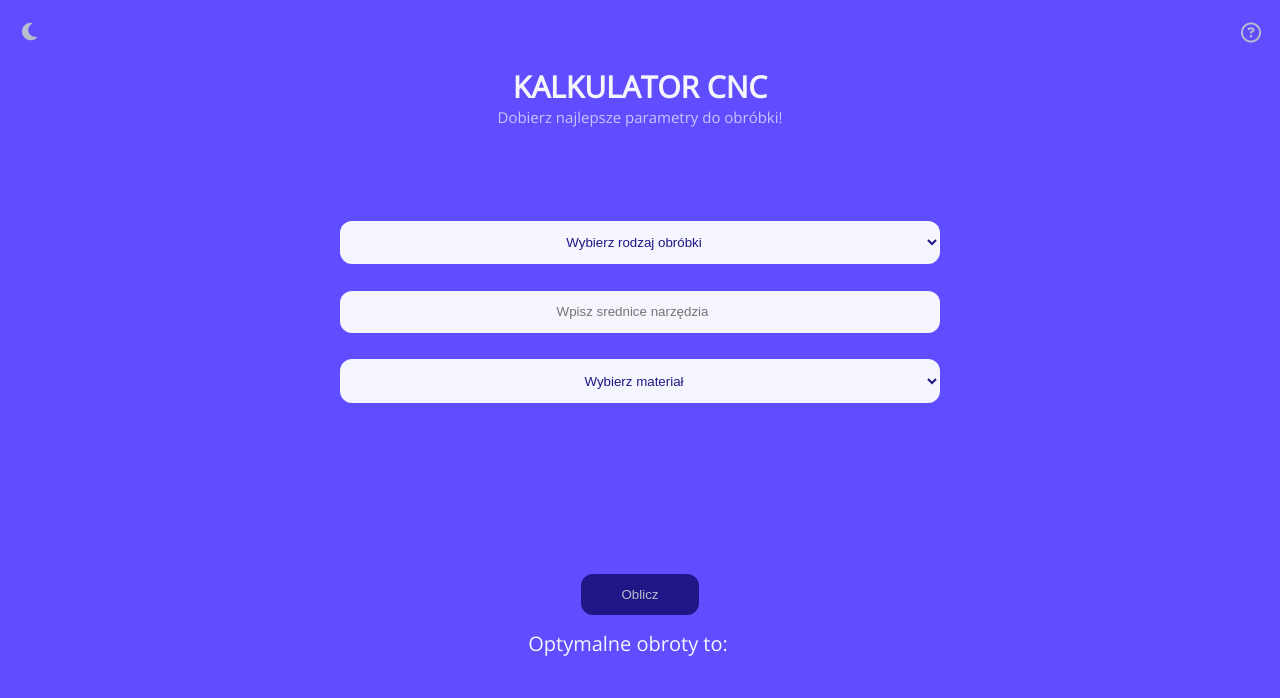
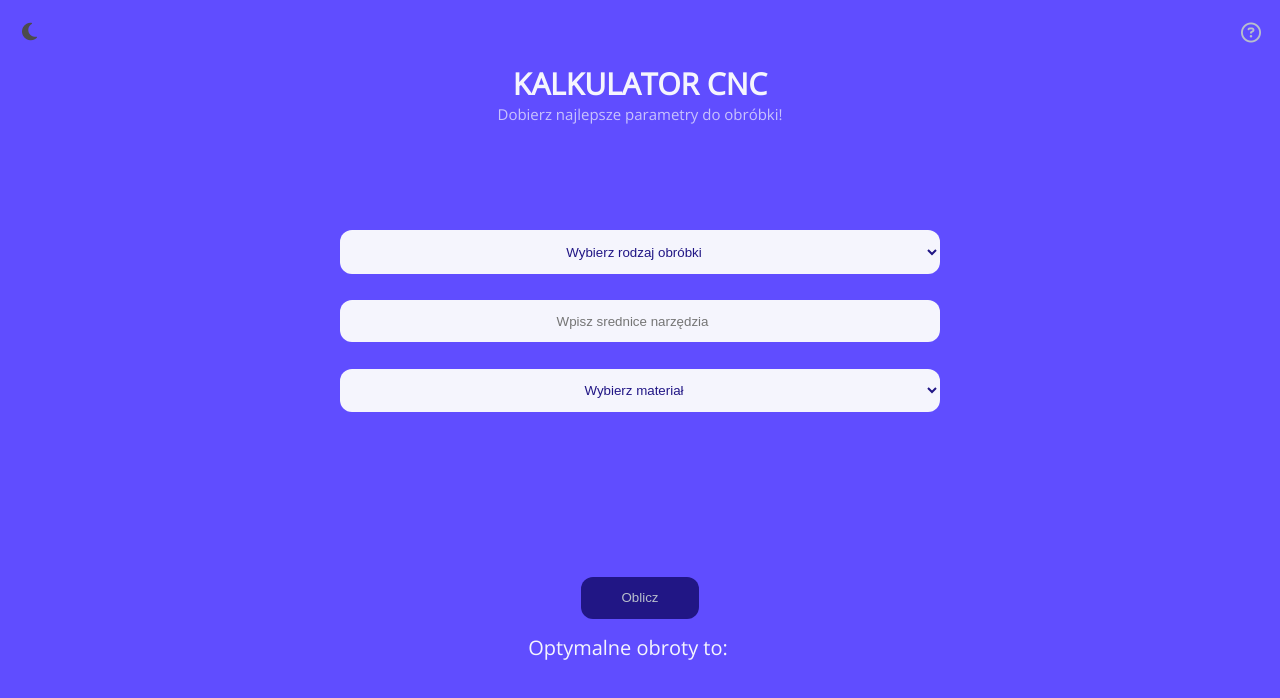
Before and after one commit to stonka123/App-cnc, a plain HTML site: page index.html in a window 1280 px wide. Drawn offline with nearby package versions, Linux system fonts and the light colour scheme.

Commit message:
finish app

```diff
--- a/sass/main.scss
+++ b/sass/main.scss
@@ -61,6 +61,9 @@ h1 {
 	font-size: 3rem;
 	font-family: var(--title-font);
 }
+header {
+	height: 10vh;
+}
 header p {
 	font-family: var(--title-font);
 	text-align: center;
@@ -115,7 +118,7 @@ header p {
 	padding: 0.8em;
 	font-size: 2rem;
 	cursor: pointer;
-	color: var(--light-color);
+	color: rgb(76, 75, 77);
 }
 .bright-icon {
 	display: none;
```
Also changed, not shown: css/main.css, 1 other file.
